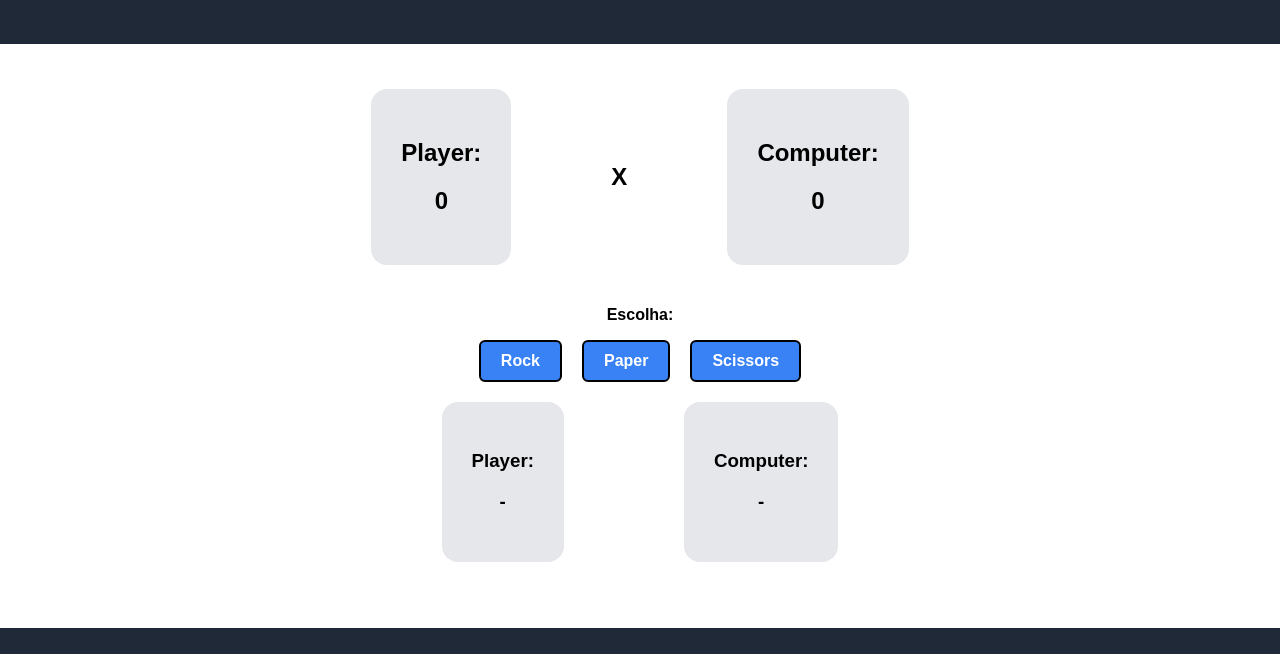
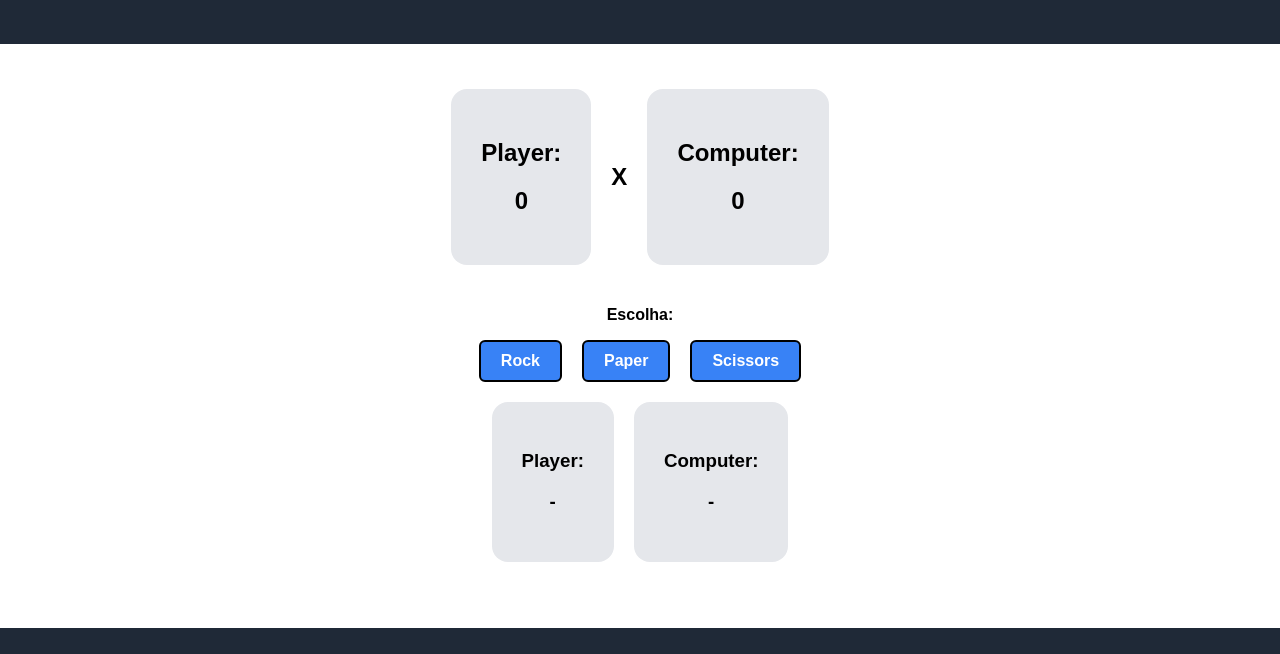
Before and after one commit to GPerencine/Odin-Rock-Paper-Scissors, a plain HTML site: page index.html in a window 1280 px wide. Shown: the part 86-740 px from the top of the page. Drawn offline with Linux system fonts and the light colour scheme.

Commit message:
Reduce CSS gap on score and choice cards

```diff
--- a/style.css
+++ b/style.css
@@ -27,7 +27,7 @@ main{
     display: flex;
     justify-content: center;
     align-items: center;
-    gap: 100px;
+    gap: 20px;
     margin: 25px 0;
     width: 100%;
 }
@@ -75,7 +75,7 @@ main{
     display: flex;
     justify-content: center;
     align-items: center;
-    gap: 120px;
+    gap: 20px;
     margin: 20px 0;
     width: 100%;
 }
```
